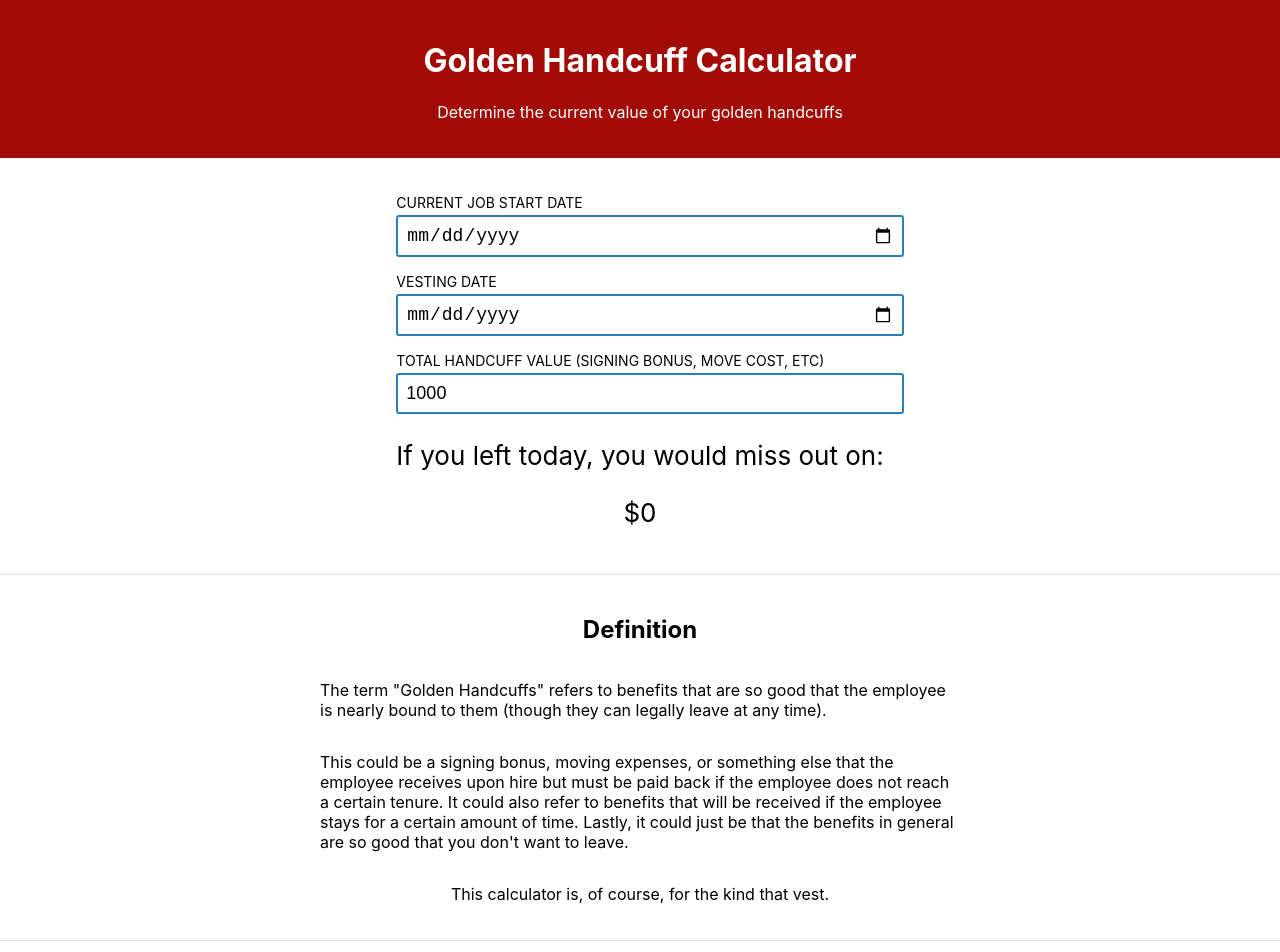
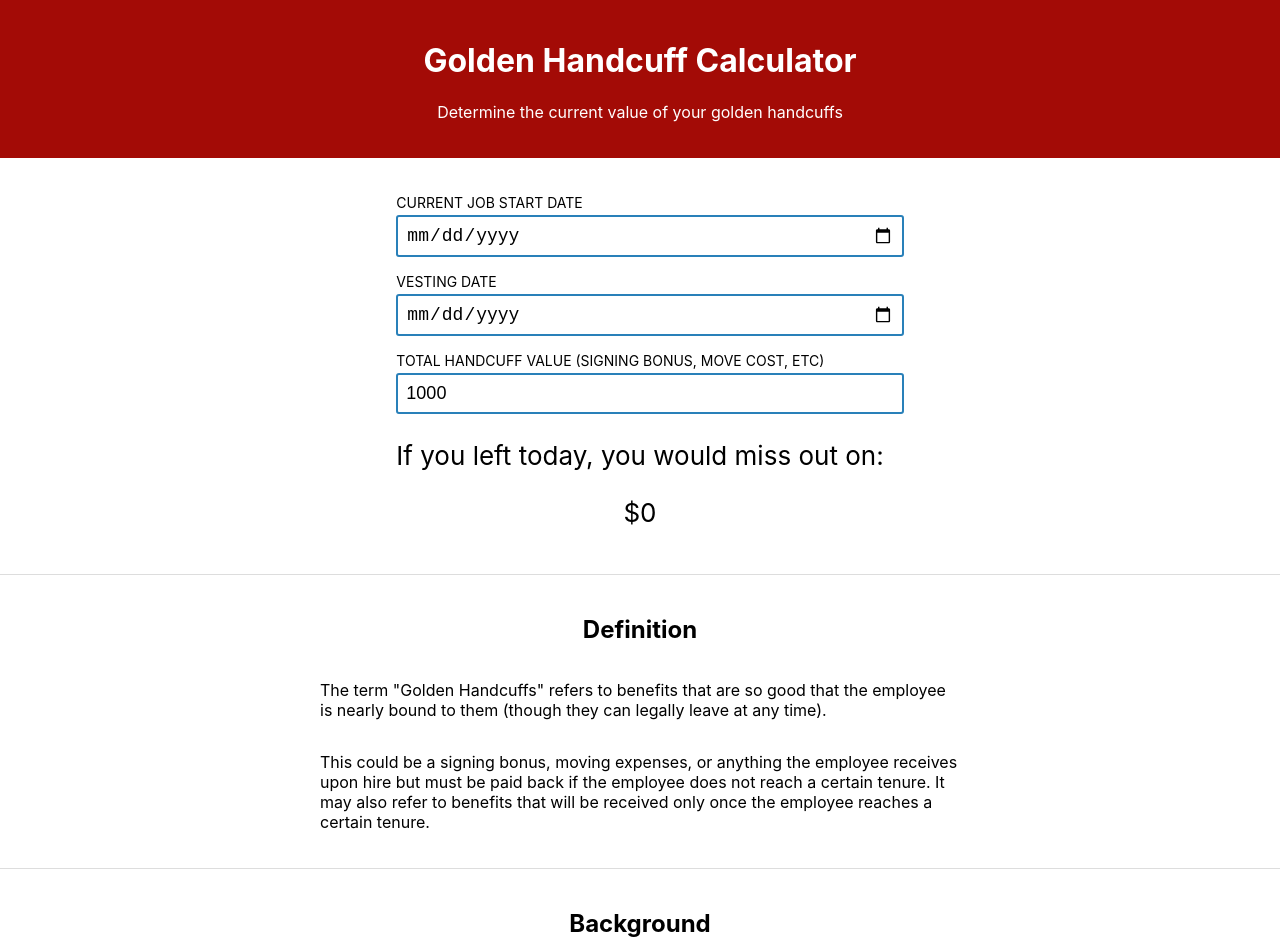
Before and after one commit to bradydowling/cuffs-calculator, a React (Create React App) app: page / in a window 1280 px wide. Shown: the top 952 px of the page. Built offline with nearby package versions, Linux system fonts and the light colour scheme.

Commit message:
Update content

```diff
--- a/src/App.js
+++ b/src/App.js
@@ -10,8 +10,7 @@ const Footer = () => (
 const content = {
   definition: [
     `The term "Golden Handcuffs" refers to benefits that are so good that the employee is nearly bound to them (though they can legally leave at any time).`,
-    `This could be a signing bonus, moving expenses, or something else that the employee receives upon hire but must be paid back if the employee does not reach a certain tenure. It could also refer to benefits that will be received if the employee stays for a certain amount of time. Lastly, it could just be that the benefits in general are so good that you don't want to leave.`,
-    `This calculator is, of course, for the kind that vest.`
+    `This could be a signing bonus, moving expenses, or anything the employee receives upon hire but must be paid back if the employee does not reach a certain tenure. It may also refer to benefits that will be received only once the employee reaches a certain tenure.`
   ],
   background: [
     `A short while back I moved from Seattle to Boston as part of an intracompany transfer which Jeff B so kindly paid for (thanks Jeff). Now that I'm considering other opportunities, I often calculate what it would cost me if I decided to leave before I hit my magic two year mark. Hence this page was born. Hopefully it can help you too!`
@@ -113,7 +112,6 @@ class App extends React.Component {
           <h2>Definition</h2>
           <p>{content.definition[0]}</p>
           <p>{content.definition[1]}</p>
-          <p>{content.definition[2]}</p>
         </section>
         <section className="content">
           <h2>Background</h2>
```
